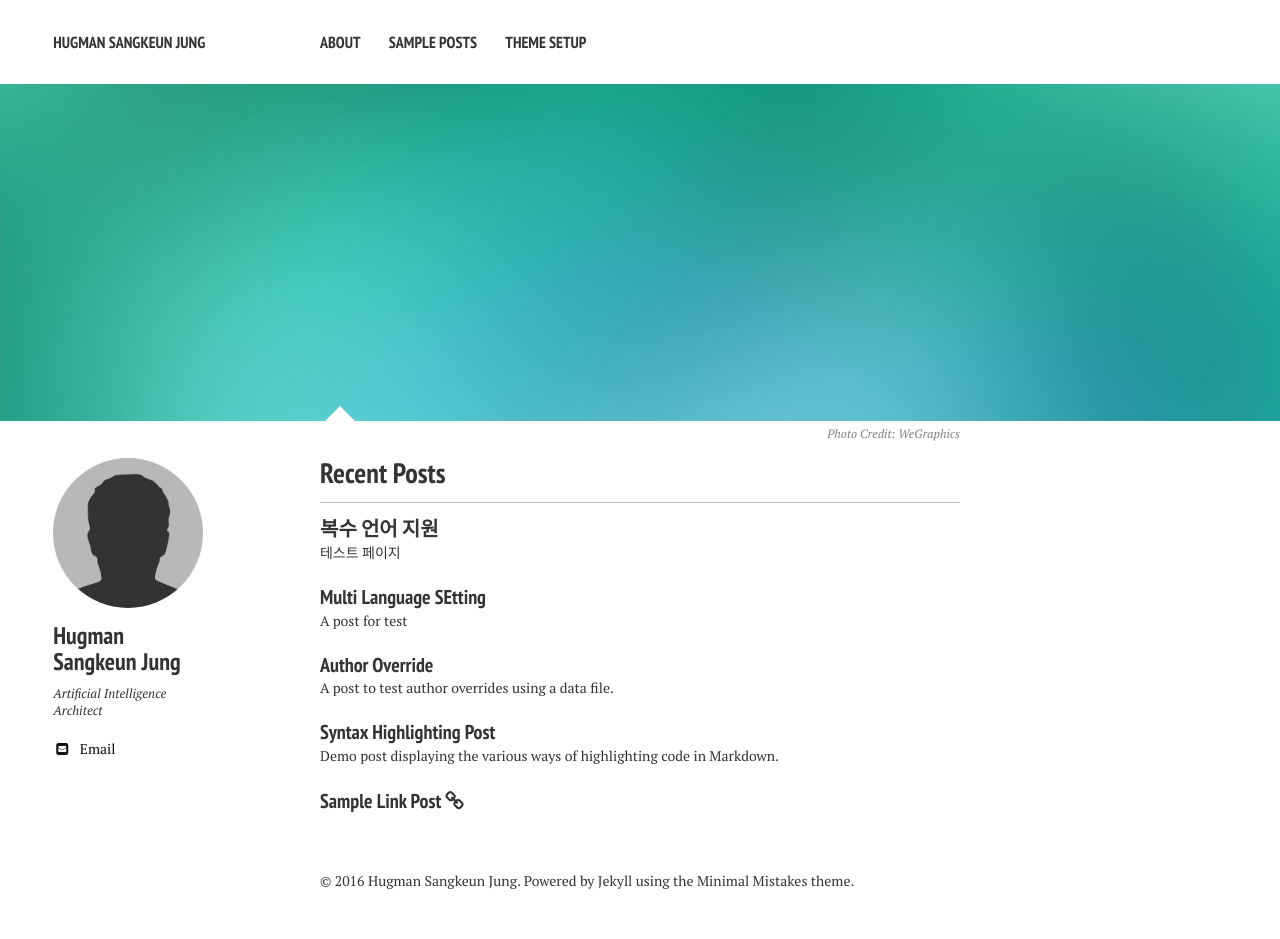
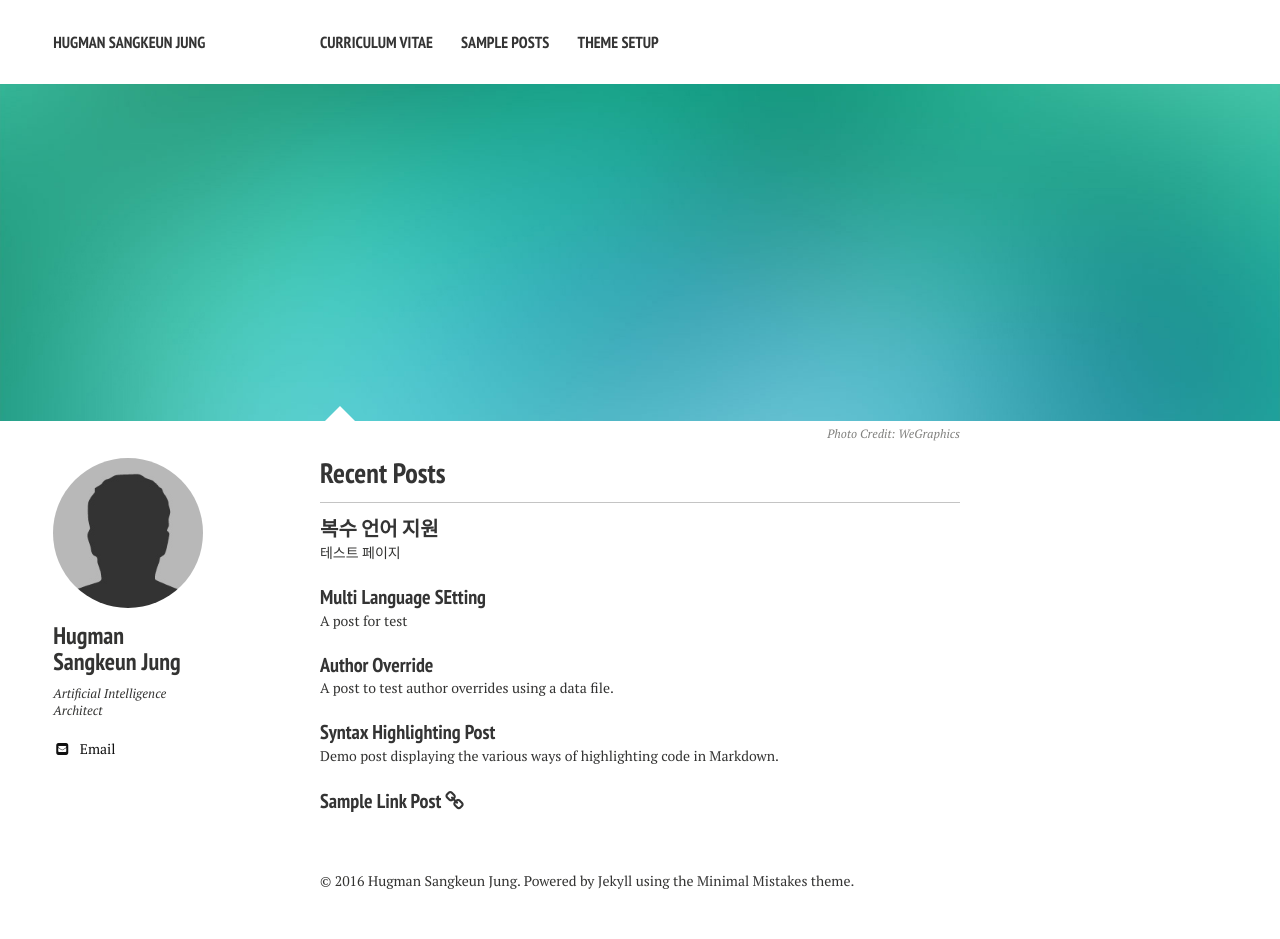
Before and after one commit to hugman/hugman.github.io, a Jekyll site: the page built from index.md, in a window 1280 px wide. Built offline with Jekyll 4.4.1, drawn with Linux system fonts in a browser that asks for light colours; nearby versions of some CDN libraries.

Commit message:
Update navigation.yml

```diff
--- a/_data/navigation.yml
+++ b/_data/navigation.yml
@@ -1,7 +1,7 @@
 # Site navigation links
 
-- title: About
-  url: /about/
+- title: Curriculum Vitae
+  url: /cv/
 
 - title: Sample Posts
   url: /posts/
```
